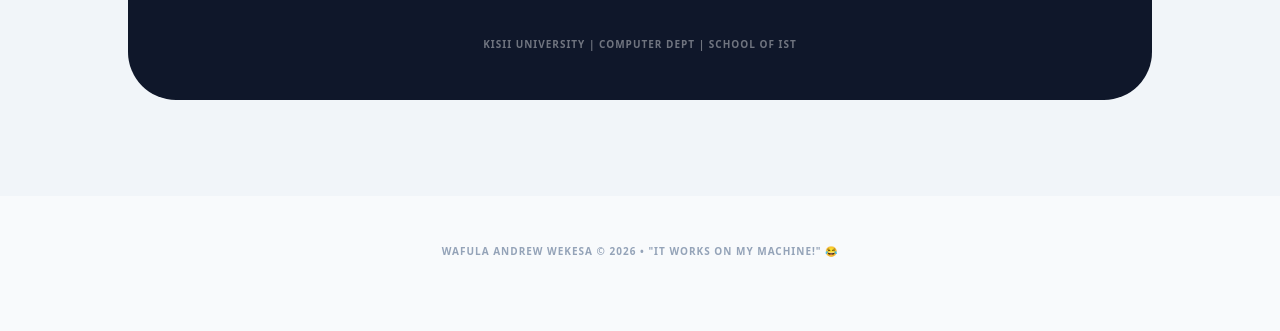
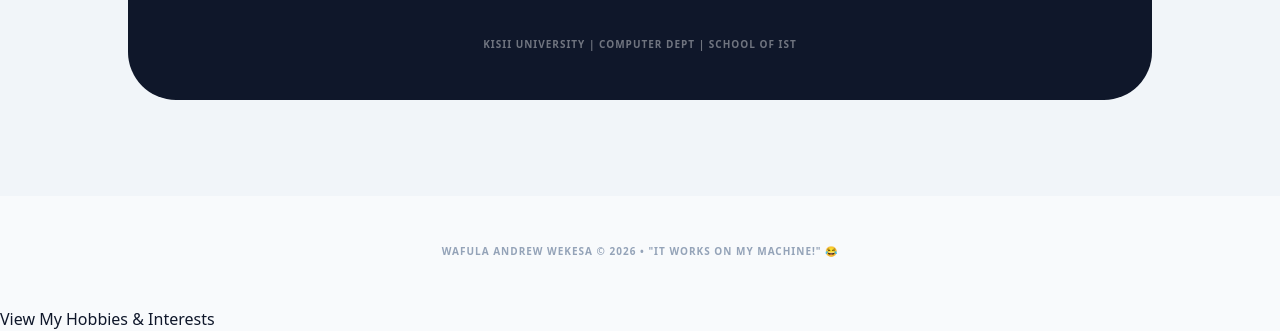
Before and after one commit to ANDREW-WEKESA/andrew-wekesa.github.io, a plain HTML site: page index.html in a window 1280 px wide. Shown: the part 2717-3048 px from the top of the page. Before the commit the page ends 3024 px from the top, so only its background shows below. Drawn offline with nearby package versions, Linux system fonts and the light colour scheme.

Commit message:
Update index.html

```diff
--- a/index.html
+++ b/index.html
@@ -202,6 +202,6 @@
             el.addEventListener('mouseenter', () => document.body.classList.add('cursor-hover'));
             el.addEventListener('mouseleave', () => document.body.classList.remove('cursor-hover'));
         });
-    </script>
+    </script><p><a href="hobbies.html">View My Hobbies & Interests</a></p>
 </body>
 </html>
```
